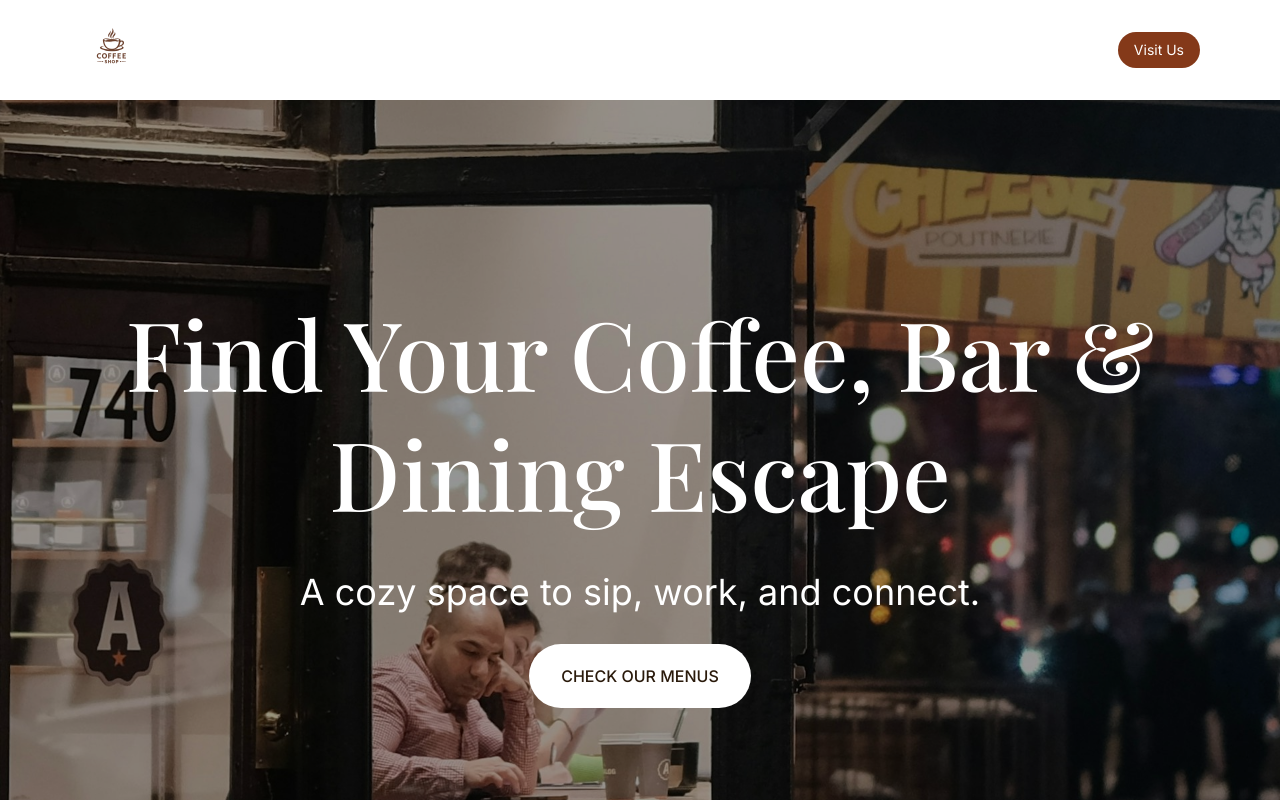
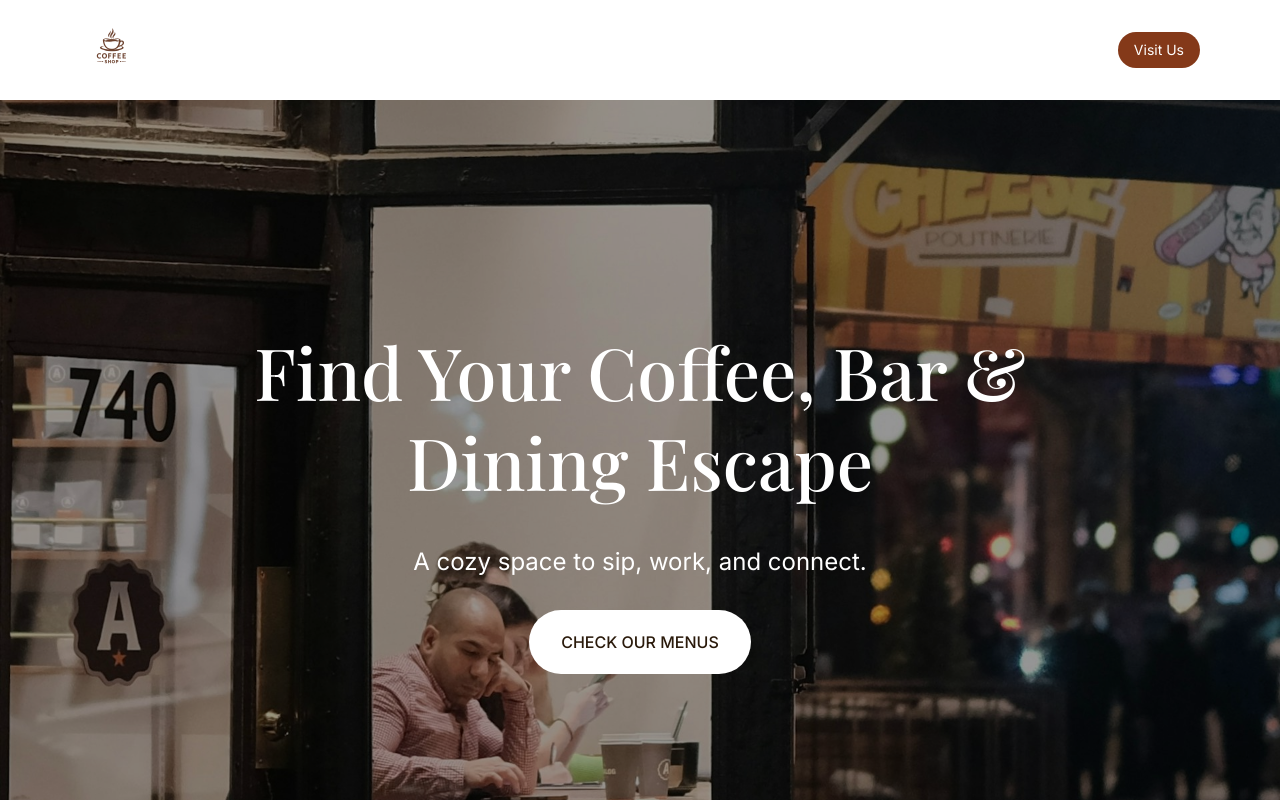
Before and after one commit to laillanurulita/dri-fe-intern-challenge, a Next.js app: page / in a window 1280 px wide. Shown: the top 800 px of the page. Built offline with nearby package versions, Linux system fonts and the light colour scheme.

Commit message:
Complete Landing Page

```diff
--- a/components/sections/hero.tsx
+++ b/components/sections/hero.tsx
@@ -23,7 +23,7 @@ export default function Hero() {
           duration: 0.8,
           ease: "easeOut",
         }}
-        className="text-6xl md:text-6xl font-medium font-playfair leading-tight sm:text-7xl lg:text-8xl">
+        className="text-5xl md:text-6xl font-medium font-playfair leading-tight sm:text-6xl lg:text-7xl">
           Find Your Coffee, Bar &
          <br className="hidden sm:block" />
           <span className="sm:hidden"> </span>
@@ -38,7 +38,7 @@ export default function Hero() {
           delay: 0.3,
           ease: "easeOut",
         }}
-        className="mx-auto mt-8 text-2xl md:text-xl text-white sm:text-3xl lg:mt-10 lg:text-4xl">
+        className="mx-auto mt-8 text-lg md:text-xl text-white sm:text-xl lg:mt-10 lg:text-2xl">
           A cozy space to sip, work, and connect.
         </motion.p>
 
```
